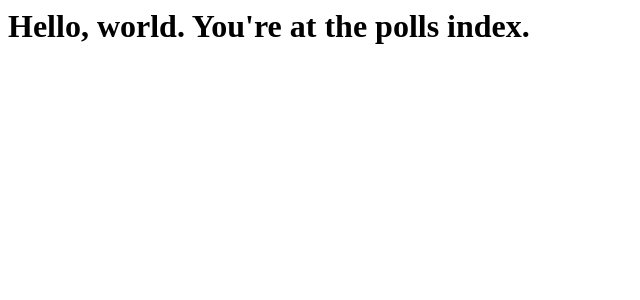
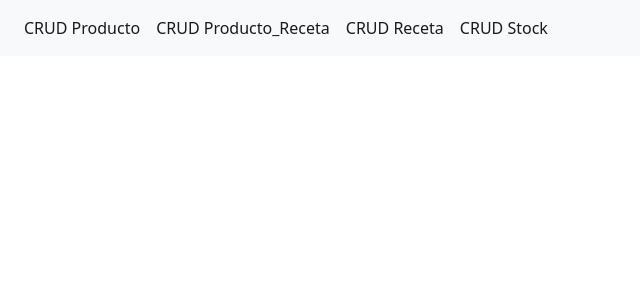
Before and after one commit to Altobert/erpproject, a Django app: page / in a window 1280 px wide. Shown: the top 300 px of the page, without its empty margins (0-640 px from the left). Run offline with Django 4.2, Linux system fonts and the light colour scheme.

Commit message:
se agrega html y enlaza con vista para mostrar crud

```diff
--- a/CRUDERP/templates/base.html
+++ b/CRUDERP/templates/base.html
@@ -14,13 +14,16 @@
   <body>
 
     <!-- CREAR SECCION DE HOME - MENU CON LOS "{% url 'inicio' %}", PUEDE NAVEGAR EL EL SITIO WEB-->
-    <nav class="navbar navbar-expand navbar-light bg-light">
-        <div class="nav navbar-nav">
-            <a class="nav-item nav-link active" href="{% url 'inicio' %}">Inicio </a>
-            <a class="nav-item nav-link active" href="{% url 'libros' %}">Libros </a>
-            <a class="nav-item nav-link active" href="{% url 'nosotros' %}">Nosotros </a>
-        </div>
-    </nav>
+      <nav class="navbar navbar-expand navbar-light bg-light" >
+          <div class="nav navbar-nav">
+              <a class="nav-item nav-link active" href="{% url 'inicio' %}"></a>
+              <a class="nav-item nav-link active" href="{% url 'producto' %}">CRUD Producto</a>
+              <a class="nav-item nav-link active" href="{% url 'productoReceta' %}">CRUD Producto_Receta</a>
+              <a class="nav-item nav-link active" href="{% url 'receta' %}">CRUD Receta</a>
+              <a class="nav-item nav-link active" href="{% url 'stock' %}">CRUD Stock</a>
+          </div>
+      </nav>
+    </center>
 
 
   <!--CREAR CONTAINER -->
--- /dev/null
+++ b/CRUDERP/templates/producto.html
@@ -0,0 +1 @@
+<h2>Crud Producto</h2>
--- /dev/null
+++ b/CRUDERP/templates/productoReceta.html
@@ -0,0 +1 @@
+<h2>Producto Receta</h2>
--- /dev/null
+++ b/CRUDERP/templates/receta.html
@@ -0,0 +1 @@
+<h2>Receta</h2>
--- /dev/null
+++ b/CRUDERP/templates/stock.html
@@ -0,0 +1 @@
+<h2>Stock</h2>
--- a/CRUDERP/urls.py
+++ b/CRUDERP/urls.py
@@ -4,8 +4,8 @@ from . import views
 
 urlpatterns = [
     path('',views.inicio, name='inicio'),
-#    path('nosotros',views.nosotros, name='nosotros'),
-#    path('libros',views.libros, name='libros'),
-#    path('libros/crear', views.crear, name='crear'),
-#    path('libros/editar',views.editar, name='editar'),
+    path('producto',views.producto, name='producto'),
+    path('productoReceta',views.productoReceta, name='productoReceta'),
+    path('stock', views.stock, name='stock'),
+    path('receta',views.receta, name='receta'),
 ]
--- a/CRUDERP/views.py
+++ b/CRUDERP/views.py
@@ -3,4 +3,23 @@ from django.http import HttpResponse
 # Create your views here.
 
 def inicio(request):
-    return HttpResponse("<h1> Hello, world. You're at the polls index. </h1>")
+    #return HttpResponse("<h1> Hola Mundo. Te encuentras en el inicio. </h1>")
+     # render function takes argument  - request
+    # and return HTML as response
+    return render(request, "base.html")
+
+
+def producto(request):
+    return render(request, "producto.html")
+
+
+def receta(request):
+    return render(request, "receta.html")
+
+
+def productoReceta(request):
+    return render(request, "productoReceta.html")
+
+
+def stock(request):
+    return render(request, "stock.html")
```
Also changed, not shown: ERP/settings.py (+5 -5 lines).
